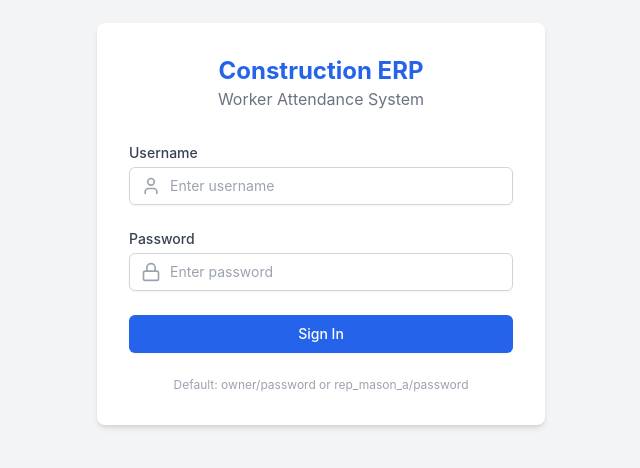
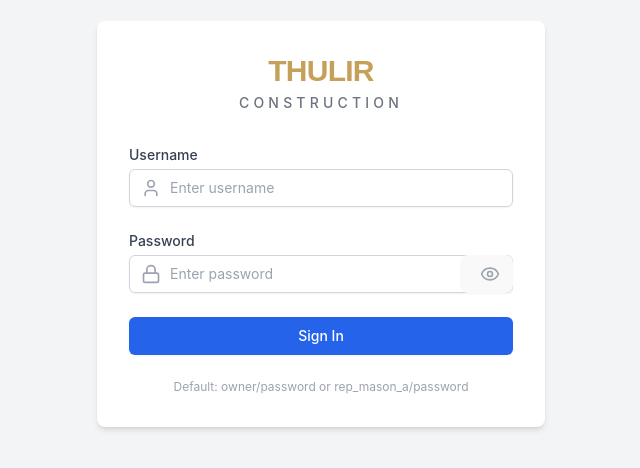
Before and after one commit to nithishkumar92/Thulir-Attendance-App, a React (Vite) app: page /login in a window 1280 px wide. Shown: the part 176-644 px from the top of the page, without its empty margins (319-959 px from the left). Built offline with nearby package versions, Linux system fonts and the light colour scheme; no server answers; the database is empty.

Commit message:
Initial commit for Thulir Attendance App

```diff
--- a/index.html
+++ b/index.html
@@ -5,7 +5,7 @@
   <meta charset="UTF-8" />
   <link rel="icon" type="image/svg+xml" href="/vite.svg" />
   <link rel="manifest" href="/manifest.json" />
-  <meta name="viewport" content="width=device-width, initial-scale=1.0" />
+  <meta name="viewport" content="width=device-width, initial-scale=1.0, viewport-fit=cover" />
   <title>Thulir ERP</title>
 </head>
 
--- a/src/index.css
+++ b/src/index.css
@@ -1,6 +1,24 @@
 @tailwind base;
 @tailwind components;
 @tailwind utilities;
+
+@layer utilities {
+  .pt-safe {
+    padding-top: env(safe-area-inset-top);
+  }
+  .pb-safe {
+    padding-bottom: env(safe-area-inset-bottom);
+  }
+  .pl-safe {
+    padding-left: env(safe-area-inset-left);
+  }
+  .pr-safe {
+    padding-right: env(safe-area-inset-right);
+  }
+  .sticky-top-safe {
+    top: env(safe-area-inset-top) !important;
+  }
+}
 
 :root {
   font-family: Inter, system-ui, Avenir, Helvetica, Arial, sans-serif;
--- a/src/pages/Login.tsx
+++ b/src/pages/Login.tsx
@@ -1,11 +1,12 @@
 import React, { useState } from 'react';
 import { useNavigate } from 'react-router-dom';
 import { useApp } from '../context/AppContext';
-import { User, Lock } from 'lucide-react';
+import { User, Lock, Eye, EyeOff } from 'lucide-react';
 
 export const Login: React.FC = () => {
     const [username, setUsername] = useState('');
     const [password, setPassword] = useState('');
+    const [showPassword, setShowPassword] = useState(false);
     const [error, setError] = useState('');
     const { login, isLoading } = useApp();
     const navigate = useNavigate();
@@ -41,9 +42,13 @@ export const Login: React.FC = () => {
     return (
         <div className="min-h-screen bg-gray-100 flex items-center justify-center p-4">
             <div className="bg-white p-8 rounded-lg shadow-md w-full max-w-md">
-                <div className="text-center mb-8">
-                    <h1 className="text-2xl font-bold text-blue-600">Construction ERP</h1>
-                    <p className="text-gray-500">Worker Attendance System</p>
+                <div className="text-center mb-8 flex flex-col items-center">
+                    <h1 className="text-3xl font-bold tracking-tight text-[#C5A059] uppercase" style={{ fontFamily: 'sans-serif' }}>
+                        THULIR
+                    </h1>
+                    <span className="text-sm tracking-[0.3em] text-gray-500 uppercase font-medium mt-1">
+                        CONSTRUCTION
+                    </span>
                 </div>
 
                 <form onSubmit={handleLogin} className="space-y-6">
@@ -73,15 +78,22 @@ export const Login: React.FC = () => {
                                 <Lock className="h-5 w-5 text-gray-400" />
                             </div>
                             <input
-                                type="password"
+                                type={showPassword ? 'text' : 'password'}
                                 required
                                 name="password"
                                 autoComplete="current-password"
-                                className="focus:ring-blue-500 focus:border-blue-500 block w-full pl-10 sm:text-sm border-gray-300 rounded-md p-2 border"
+                                className="focus:ring-blue-500 focus:border-blue-500 block w-full pl-10 pr-10 sm:text-sm border-gray-300 rounded-md p-2 border"
                                 placeholder="Enter password"
                                 value={password}
                                 onChange={(e) => setPassword(e.target.value)}
                             />
+                            <button
+                                type="button"
+                                onClick={() => setShowPassword(!showPassword)}
+                                className="absolute inset-y-0 right-0 pr-3 flex items-center text-gray-400 hover:text-gray-600 focus:outline-none"
+                            >
+                                {showPassword ? <EyeOff className="h-5 w-5" /> : <Eye className="h-5 w-5" />}
+                            </button>
                         </div>
                     </div>
 
--- a/src/pages/TeamInterface.tsx
+++ b/src/pages/TeamInterface.tsx
@@ -341,7 +341,7 @@ export const TeamInterface: React.FC = () => {
     return (
         <div className="h-[100dvh] bg-gray-50 flex flex-col font-sans overflow-hidden">
             {/* Header */}
-            <div className="bg-white shadow p-4 flex justify-between items-center z-20 shrink-0">
+            <div className="bg-white shadow px-4 pb-4 pt-[calc(1rem+env(safe-area-inset-top))] flex justify-between items-center z-20 shrink-0">
                 <div className="flex items-center gap-3 overflow-hidden">
                     <h1 className="text-lg font-bold text-gray-800 truncate">Team: {currentUser?.name}</h1>
                     <button
```
